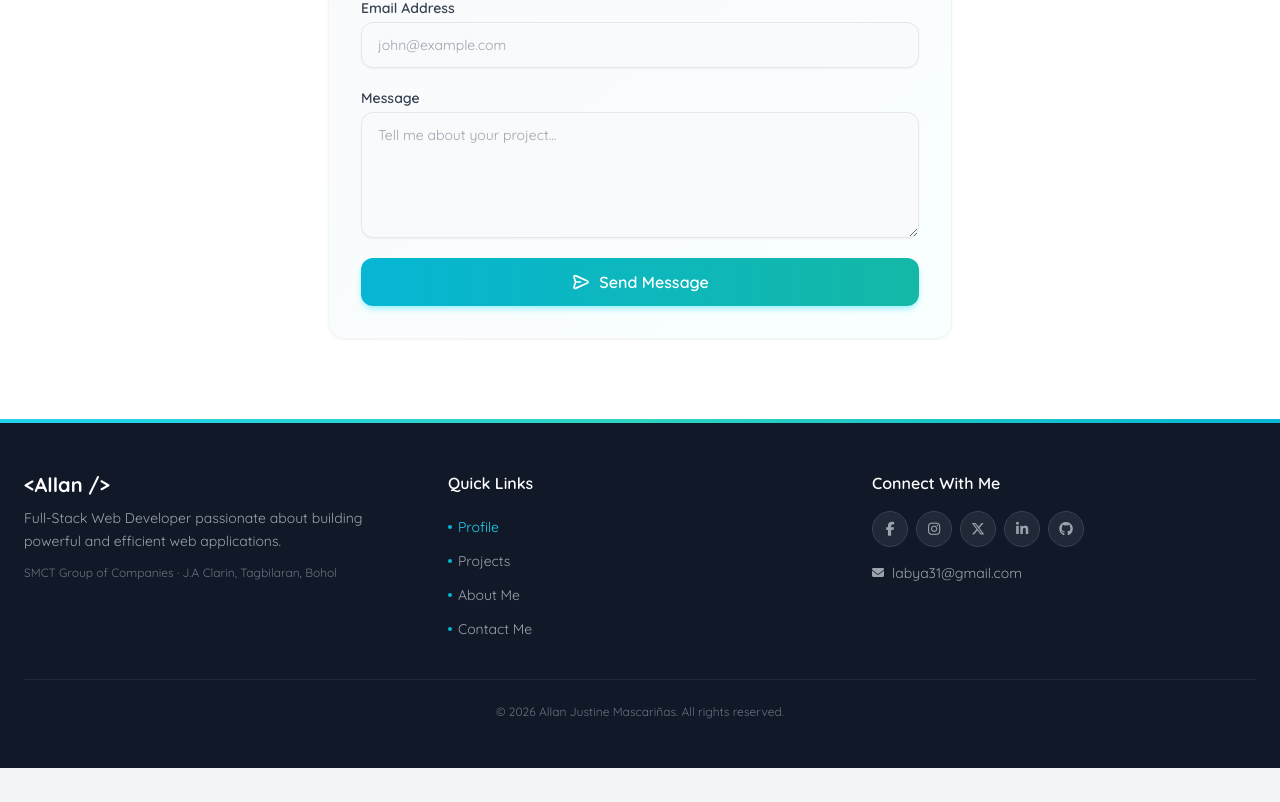
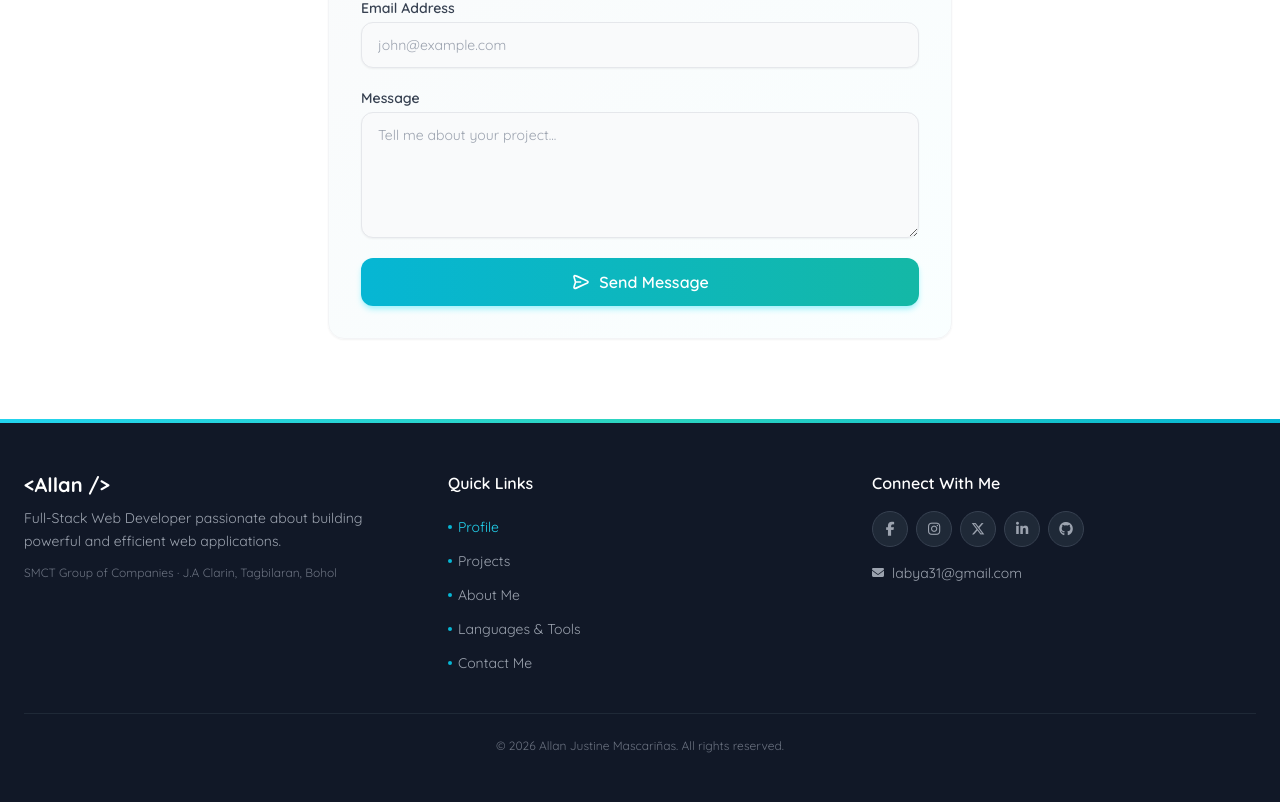
Before and after one commit to allanjustine/Portfolio-V2, a Next.js app: page / in a window 1280 px wide. Shown: the part 3604-4406 px from the top of the page. Before the commit the page ends 4372 px from the top, so only its background shows below. Built offline with nearby package versions, Linux system fonts and the light colour scheme.

Commit message:
just added languages on quick links

```diff
--- a/components/footer.tsx
+++ b/components/footer.tsx
@@ -7,15 +7,32 @@ const footerLinks = [
   { href: "#profile", label: "Profile" },
   { href: "#projects", label: "Projects" },
   { href: "#about", label: "About Me" },
+  { href: "#languages", label: "Languages & Tools" },
   { href: "#contact", label: "Contact Me" },
 ];
 
 const socials = [
-  { href: "https://www.facebook.com", icon: "fab fa-facebook-f", label: "Facebook" },
-  { href: "https://www.instagram.com", icon: "fab fa-instagram", label: "Instagram" },
+  {
+    href: "https://www.facebook.com",
+    icon: "fab fa-facebook-f",
+    label: "Facebook",
+  },
+  {
+    href: "https://www.instagram.com",
+    icon: "fab fa-instagram",
+    label: "Instagram",
+  },
   { href: "https://x.com", icon: "fa-brands fa-x-twitter", label: "X" },
-  { href: "https://www.linkedin.com", icon: "fa-brands fa-linkedin-in", label: "LinkedIn" },
-  { href: "https://github.com/allanjustine", icon: "fab fa-github", label: "GitHub" },
+  {
+    href: "https://www.linkedin.com",
+    icon: "fa-brands fa-linkedin-in",
+    label: "LinkedIn",
+  },
+  {
+    href: "https://github.com/allanjustine",
+    icon: "fab fa-github",
+    label: "GitHub",
+  },
 ];
 
 export default function Footer() {
@@ -27,11 +44,16 @@ export default function Footer() {
       <div className="container mx-auto px-6 py-12">
         <div className="grid grid-cols-1 md:grid-cols-3 gap-10">
           <div>
-            <h2 className="text-xl font-bold text-white mb-2">&lt;Allan /&gt;</h2>
+            <h2 className="text-xl font-bold text-white mb-2">
+              &lt;Allan /&gt;
+            </h2>
             <p className="text-sm text-gray-400 leading-relaxed">
-              Full-Stack Web Developer passionate about building powerful and efficient web applications.
+              Full-Stack Web Developer passionate about building powerful and
+              efficient web applications.
             </p>
-            <p className="text-xs text-gray-500 mt-3">SMCT Group of Companies · J.A Clarin, Tagbilaran, Bohol</p>
+            <p className="text-xs text-gray-500 mt-3">
+              SMCT Group of Companies · J.A Clarin, Tagbilaran, Bohol
+            </p>
           </div>
 
           <div>
@@ -82,7 +104,8 @@ export default function Footer() {
 
         <div className="mt-10 pt-6 border-t border-gray-800 text-center">
           <p className="text-xs text-gray-500">
-            &copy; {new Date().getFullYear() } Allan Justine Mascariñas. All rights reserved.
+            &copy; {new Date().getFullYear()} Allan Justine Mascariñas. All
+            rights reserved.
           </p>
         </div>
       </div>
```
